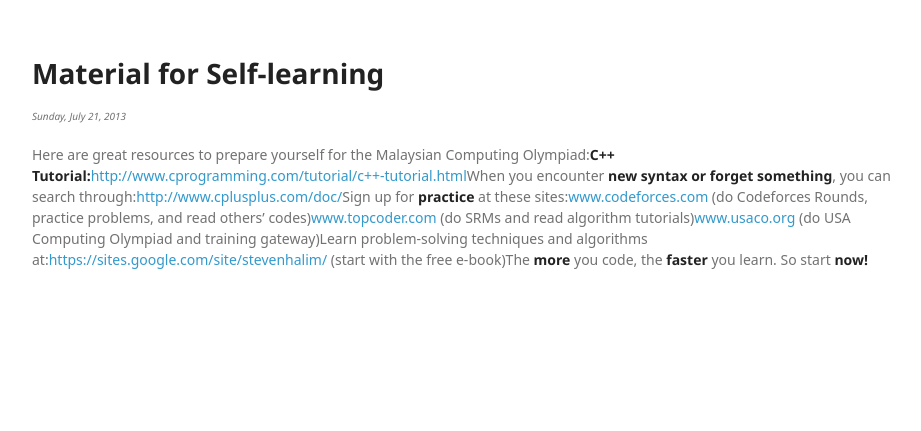
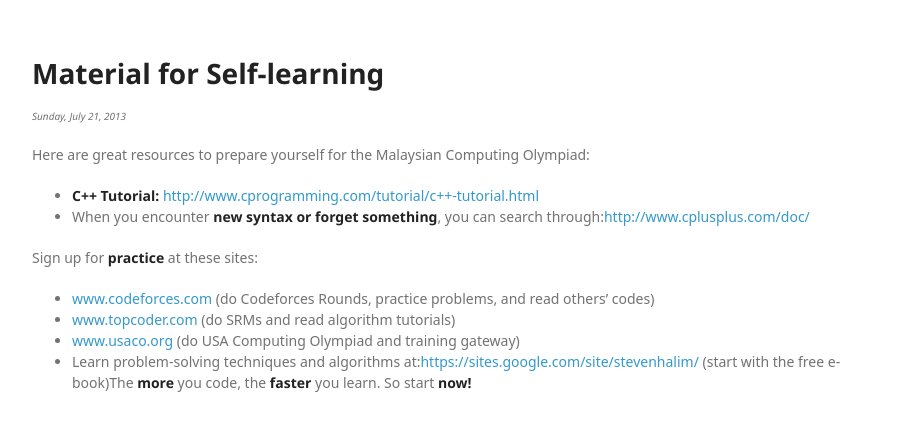
Before and after one commit to ioimalaysia/ioimalaysia.github.io, a Jekyll site: the page built from _posts/2013-07-21-self-learning.markdown, in a window 1280 px wide. Shown: the top 431 px of the page, without its empty margins (178-1099 px from the left). Built offline with Jekyll 4.4.1, drawn with Linux system fonts in a browser that asks for light colours; some web fonts are replaced; part of the change alters nothing that is shown.

```diff
--- a/_posts/2013-07-21-self-learning.markdown
+++ b/_posts/2013-07-21-self-learning.markdown
@@ -3,10 +3,16 @@ layout: post
 title: Material for Self-learning
 wordpress_id: 44
 wordpress_url: http://localhost/mcc/?p=44
-categories:
-- title: Uncategorized
-  slug: uncategorized
-  autoslug: uncategorized
 tags: []
 ---
-Here are great resources to prepare yourself for the Malaysian Computing Olympiad:**C++ Tutorial:**[http://www.cprogramming.com/tutorial/c++-tutorial.html](http://www.cprogramming.com/tutorial/c++-tutorial.html)When you encounter **new syntax or forget something**, you can search through:[http://www.cplusplus.com/doc/](http://www.cplusplus.com/doc/)Sign up for **practice** at these sites:[www.codeforces.com](www.codeforces.com) (do Codeforces Rounds, practice problems, and read others' codes)[www.topcoder.com](www.topcoder.com) (do SRMs and read algorithm tutorials)[www.usaco.org](www.usaco.org) (do USA Computing Olympiad and training gateway)Learn problem-solving techniques and algorithms at:[https://sites.google.com/site/stevenhalim/](https://sites.google.com/site/stevenhalim/) (start with the free e-book)The **more** you code, the **faster** you learn. So start **now<strong>!</strong>**
+Here are great resources to prepare yourself for the Malaysian Computing Olympiad:
+
+* **C++ Tutorial:** [http://www.cprogramming.com/tutorial/c++-tutorial.html](http://www.cprogramming.com/tutorial/c++-tutorial.html)
+* When you encounter **new syntax or forget something**, you can search through:[http://www.cplusplus.com/doc/](http://www.cplusplus.com/doc/)
+
+Sign up for **practice** at these sites:
+
+* [www.codeforces.com](www.codeforces.com) (do Codeforces Rounds, practice problems, and read others' codes)
+* [www.topcoder.com](www.topcoder.com) (do SRMs and read algorithm tutorials)
+* [www.usaco.org](www.usaco.org) (do USA Computing Olympiad and training gateway)
+* Learn problem-solving techniques and algorithms at:[https://sites.google.com/site/stevenhalim/](https://sites.google.com/site/stevenhalim/) (start with the free e-book)The **more** you code, the **faster** you learn. So start **now!**
```
